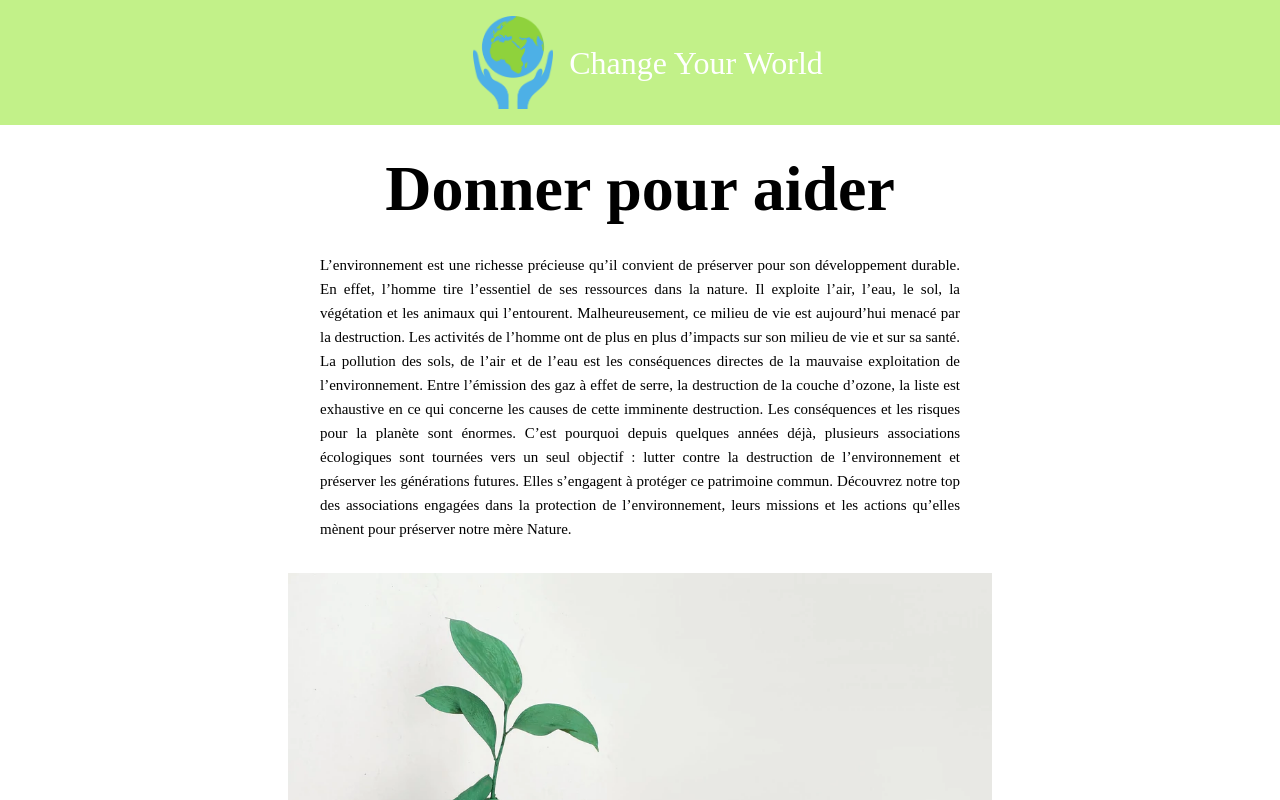
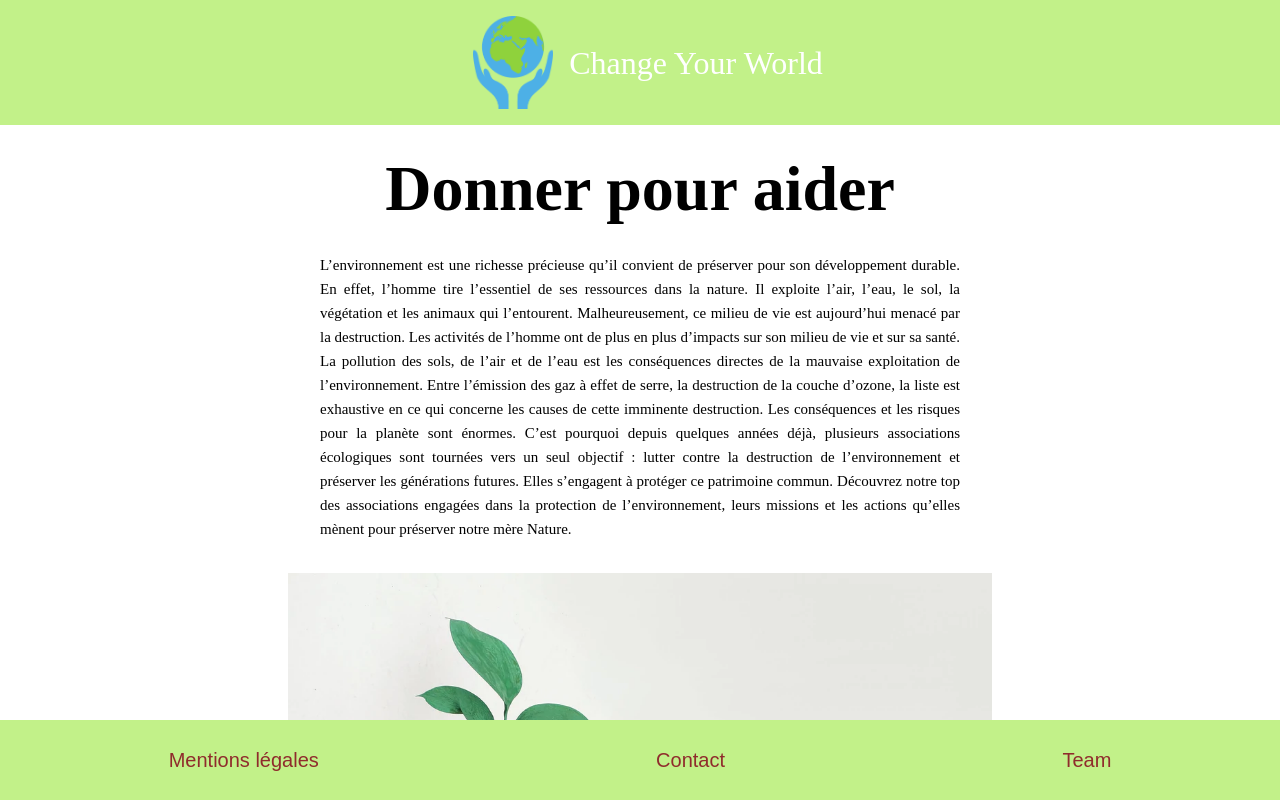
Before and after one commit to Hamza-Luciano/Hackathon, a React (Vite) app in the folder frontend/: page /association in a window 1280 px wide. Shown: the top 800 px of the page. Built offline with nearby package versions, Linux system fonts and the light colour scheme.

Commit message:
css ajusts

```diff
--- a/frontend/src/components/Footer/style.jsx
+++ b/frontend/src/components/Footer/style.jsx
@@ -8,7 +8,7 @@ export default styled.footer`
   font-weight: bold;
   margin: 0;
   padding: 0;
-  position: relative;
+  position: fixed;
   width: 100vw;
   bottom: 0;
 
@@ -20,7 +20,6 @@ export default styled.footer`
 
   .ml p {
     font-size: 1rem;
-    text-align: justify;
     line-height: 1.1rem;
   }
   h1 {
--- a/frontend/src/components/Links/style.jsx
+++ b/frontend/src/components/Links/style.jsx
@@ -16,6 +16,7 @@ export default styled.section`
     color: white;
     box-shadow: 0 0 20px #eee;
     border-radius: 4vw;
+    overflow: hidden;
   }
 
   button:hover {
--- a/frontend/src/components/Modal/index.jsx
+++ b/frontend/src/components/Modal/index.jsx
@@ -17,9 +17,11 @@ export default function Modal({ button, children }) {
           <div className="overlay" />
           <div className="modal-content">
             <main>{children}</main>
-            <button type="button" className="close" onClick={toggleModal}>
-              CLOSE
-            </button>
+            <div className="modal-button">
+              <button type="button" className="close" onClick={toggleModal}>
+                CLOSE
+              </button>
+            </div>
           </div>
         </div>
       )}
--- a/frontend/src/components/Modal/style.jsx
+++ b/frontend/src/components/Modal/style.jsx
@@ -47,6 +47,8 @@ export default styled.div`
   }
   .close {
     background-color: var(--color-button);
+    display: flex;
+    justify-content: center;
     border-radius: 7px;
     color: white;
     padding: 5px;
@@ -67,4 +69,9 @@ export default styled.div`
     display: flex;
     justify-content: center;
   }
+
+  .modal-button {
+    display: flex;
+    justify-content: center;
+  }
 `;
```
